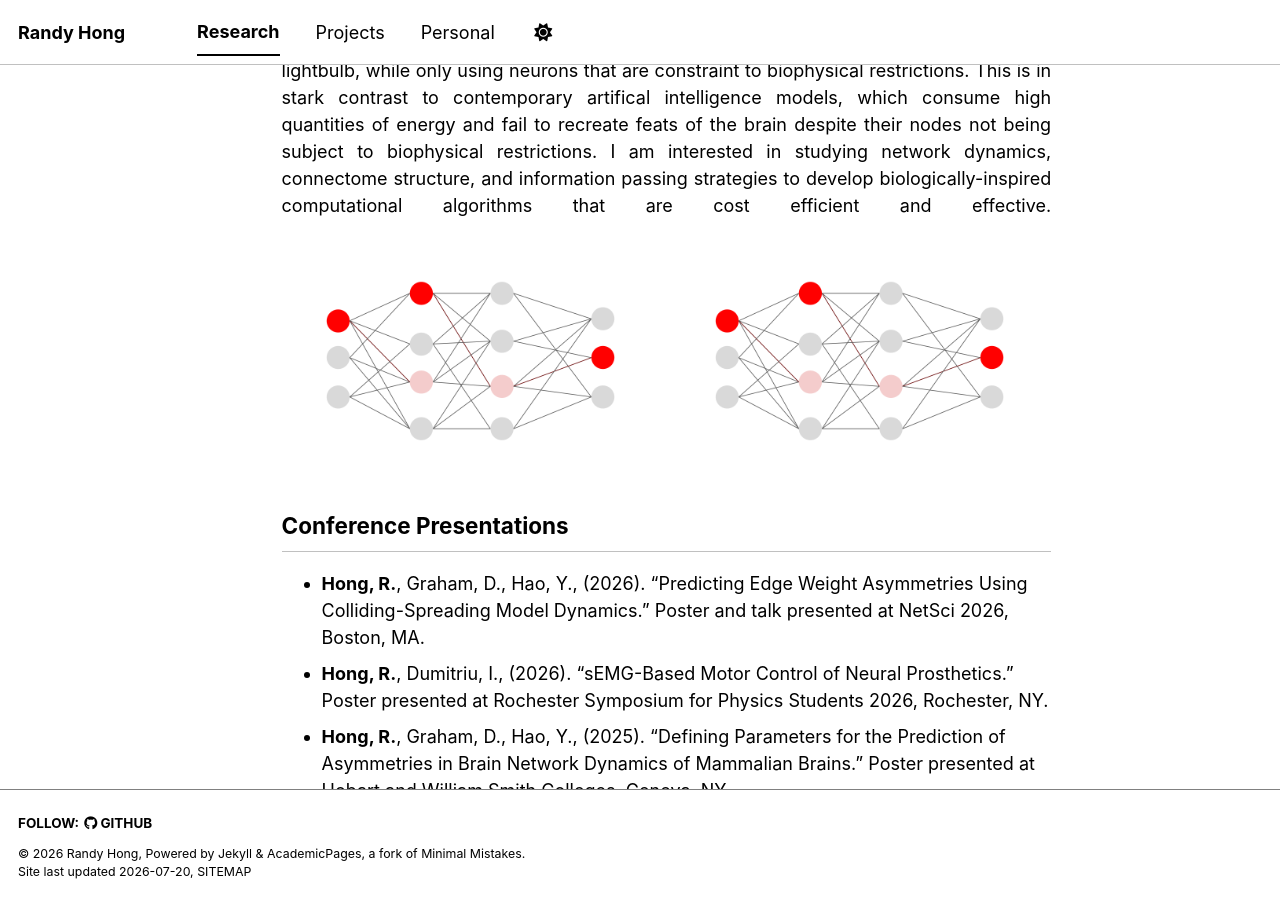
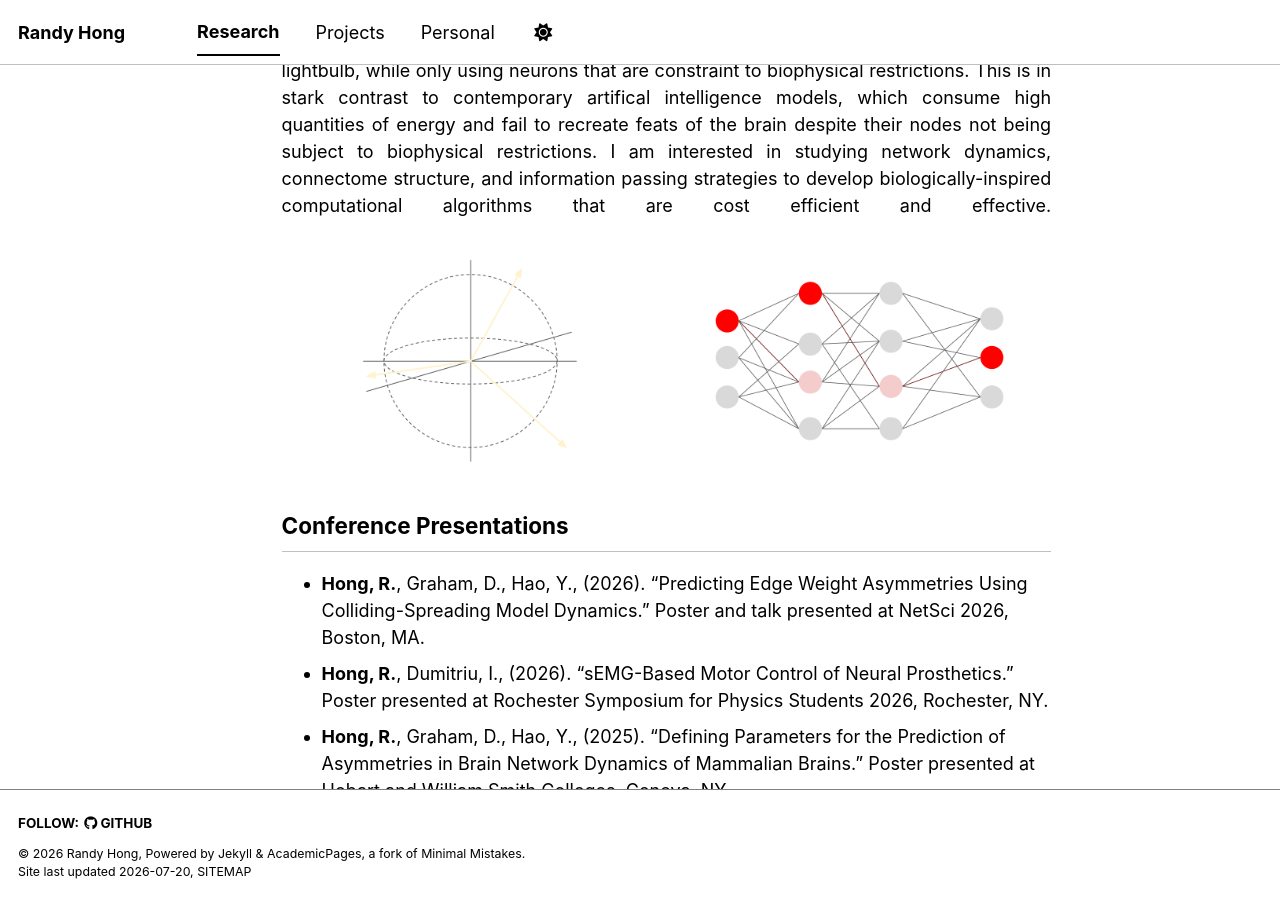
Before and after one commit to randyhongg/randyhongg.github.io, a Jekyll site: the page built from _pages/research.md, in a window 1280 px wide and 900 px high, scrolled down 794 px. Built offline with Jekyll 4.4.1, drawn with Linux system fonts in a browser that asks for light colours; a style sheet for code colours, icons or effects is not loaded.

Commit message:
Update research.md

```diff
--- a/_pages/research.md
+++ b/_pages/research.md
@@ -26,7 +26,7 @@
 </div>
 
 <div style="display: flex; gap: 12px; margin: 16px 0;">
-  <img src="../images/graph_visual.png" style="width: 49%; border-radius: 6px;">
+  <img src="../images/sphere_visual.png" style="width: 49%; border-radius: 6px;">
   <img src="../images/graph_visual.png" style="width: 49%; border-radius: 6px;">
 </div>
 
```
